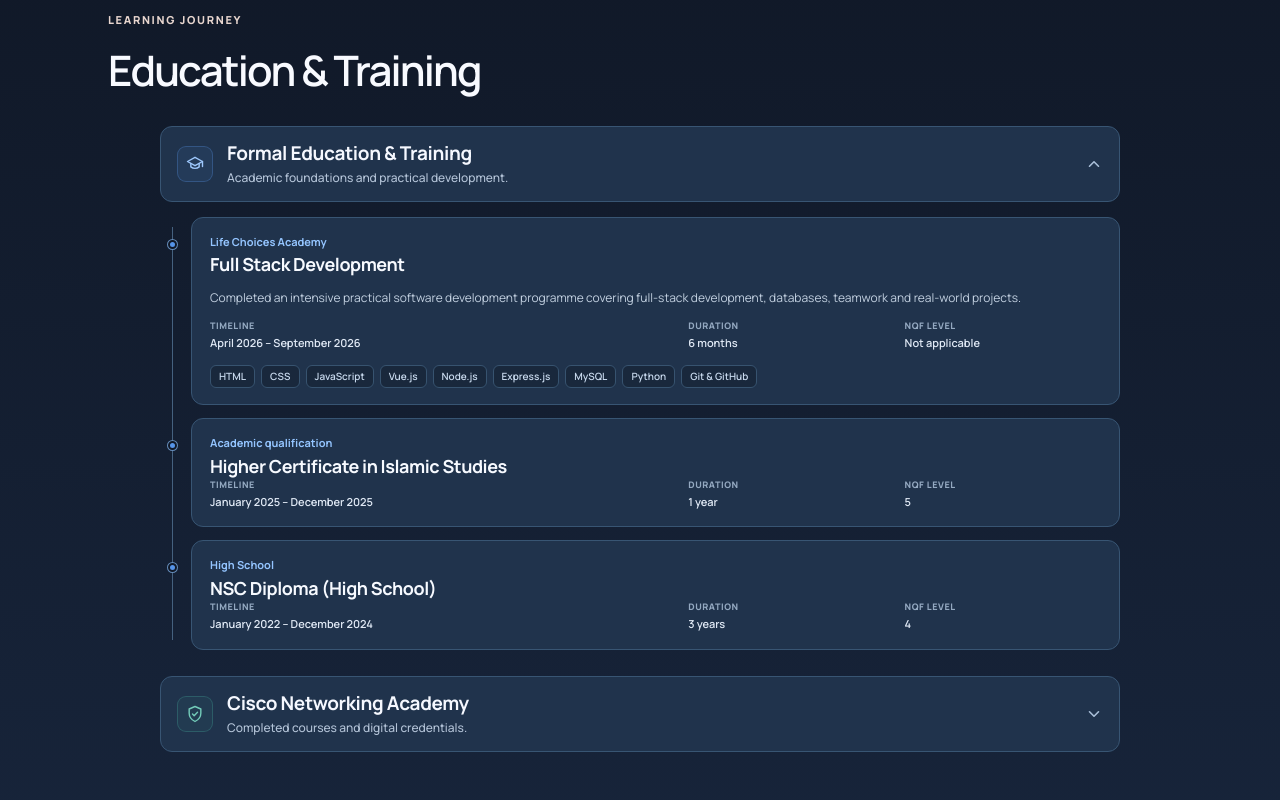
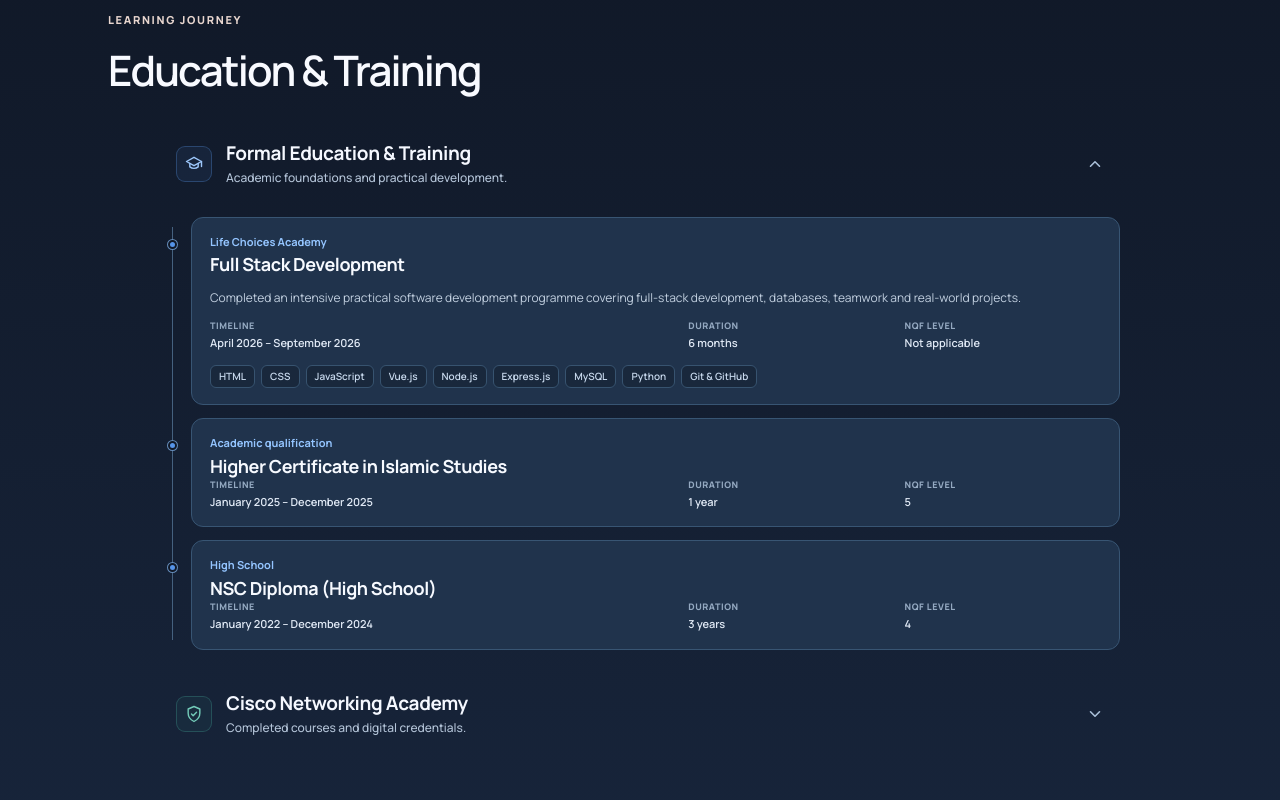
Before and after one commit to adamjattiem12-gif/Portfolio-v2, a Vue app: page / in a window 1280 px wide. Shown: the part 2720-3520 px from the top of the page. Built offline with nearby package versions, Linux system fonts and the light colour scheme.

Commit message:
fix: remove boxed certification toggle background

```diff
--- a/src/views/EducationView.vue
+++ b/src/views/EducationView.vue
@@ -131,11 +131,12 @@
 </template>
 
 <style scoped>
+.education-section { color-scheme: dark; }
 .education-section h2 { margin-bottom: 28px; }
 .education-category { max-width: 960px; margin: 0 auto; }
 .category-title { margin: 0; }
-.category-toggle { display: flex; width: 100%; min-height: 76px; align-items: center; gap: 14px; padding: 12px 16px; border: 1px solid #385573; border-radius: 12px; background: var(--panel); color: var(--text); text-align: left; cursor: pointer; transition: border-color .2s, background .2s; }
-.category-toggle:hover { border-color: #52769d; background: #243a55; }
+.category-toggle { -webkit-appearance: none; appearance: none; display: flex; width: 100%; min-height: 76px; align-items: center; gap: 14px; padding: 12px 16px; border: 0; border-radius: 6px; background: transparent; box-shadow: none; color: var(--text); text-align: left; cursor: pointer; transition: background .2s; }
+.category-toggle:hover { background: rgba(86, 148, 232, .06); }
 .category-icon { display: grid; flex: 0 0 36px; width: 36px; height: 36px; place-items: center; border: 1px solid rgba(86, 148, 232, .3); border-radius: 9px; background: rgba(86, 148, 232, .08); color: #9dc7fb; }
 .category-icon svg { width: 20px; height: 20px; stroke: currentColor; stroke-width: 1.7; stroke-linecap: round; stroke-linejoin: round; }
 .cisco-icon { border-color: rgba(76, 190, 166, .25); background: rgba(76, 190, 166, .06); color: #73cbb9; }
```
